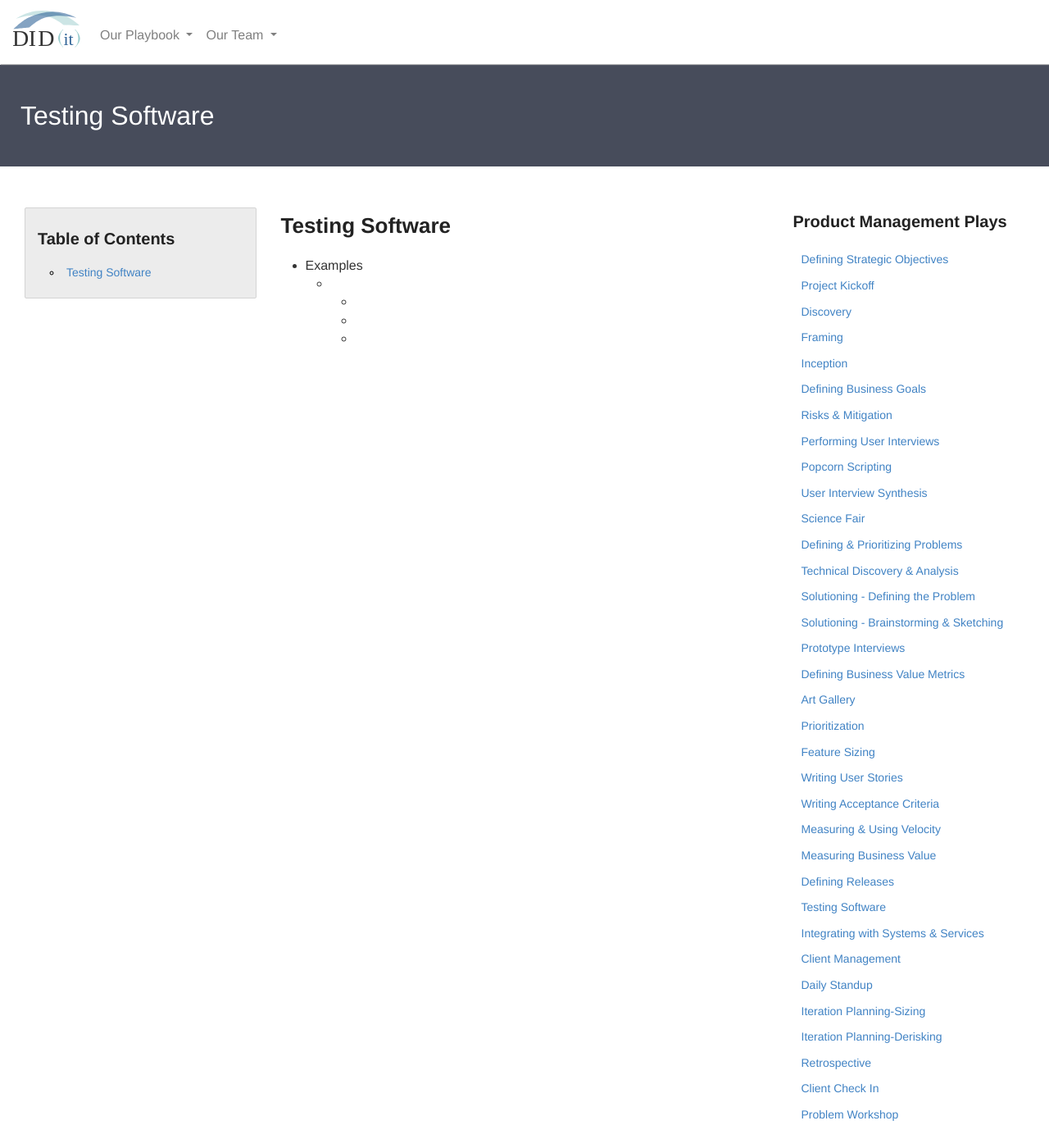
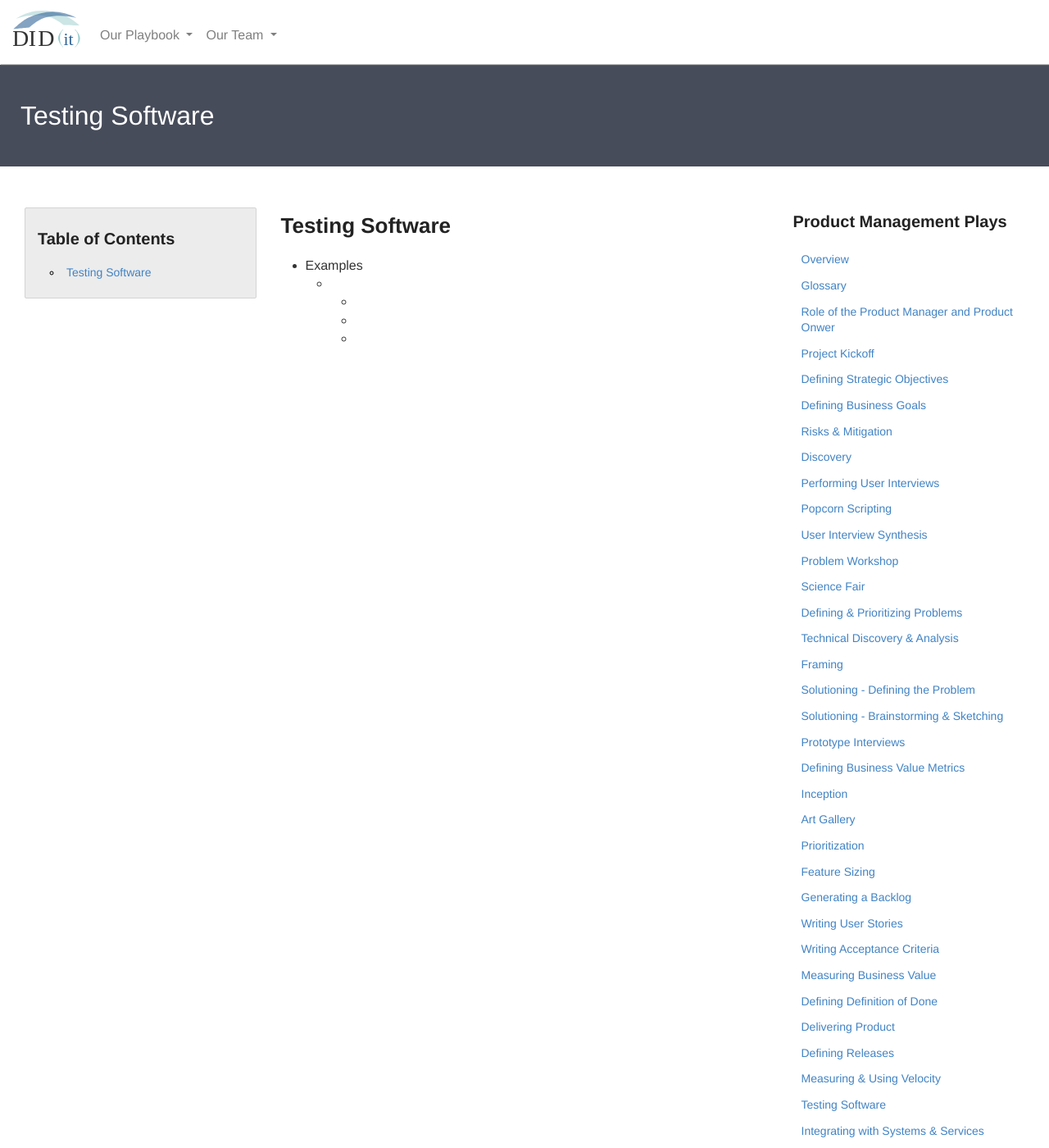
Before and after one commit to KnightPointSystems/kps_playbook, a Jekyll site: the page built from testing-software.md, in a window 1280 px wide and 1400 px high. Shown: the whole window at 82% size. Built offline with Jekyll 4.4.1, drawn with Linux system fonts in a browser that asks for light colours; nearby versions of some CDN libraries; some of the changed text lies outside the part shown.

Commit message:
Update product-plays.html
reorganized the navigation to fit our logical flow that we developed.  Would be great if the design team can come up with a good looking way to have main topics and sub topics.  For example, Project Kickoff is a main topic, and Defining Strategic Objectives is a sub topic of that one.

```diff
--- a/_includes/product-plays.html
+++ b/_includes/product-plays.html
@@ -1,40 +1,47 @@
 <div class="sideLinks">
             <h2>Product Management Plays</h2>
                 <ul>
+                    <li><a href="#">Overview</a></li>
+                    <li><a href="#">Glossary</a></li>
+                    <li><a href="#">Role of the Product Manager and Product Onwer</a></li>
+                    <li><a href="{{ site.baseurl }}/kickoff">Project Kickoff</a></li>
                     <li><a href="{{ site.baseurl }}/strategic-objectives">Defining Strategic Objectives</a></li>
-                    <li><a href="{{ site.baseurl }}/kickoff">Project Kickoff</a></li>
-                    <li><a href="{{ site.baseurl }}/discovery">Discovery</a></li>
-                    <li><a href="{{ site.baseurl }}/framing">Framing</a></li>
-                    <li><a href="{{ site.baseurl }}/inception">Inception</a></li>
                     <li><a href="{{ site.baseurl }}/business-goals">Defining Business Goals</a></li>
                     <li><a href="{{ site.baseurl }}/risks-mitigation">Risks &amp; Mitigation</a></li>
+                    <li><a href="{{ site.baseurl }}/discovery">Discovery</a></li>
                     <li><a href="{{ site.baseurl }}/user-interviews">Performing User Interviews</a></li>
                     <li><a href="{{ site.baseurl }}/popcorn-scripting">Popcorn Scripting</a></li>
                     <li><a href="{{ site.baseurl }}/interview-synthesis">User Interview Synthesis</a></li>
+                    <li><a href="{{ site.baseurl }}/problem-workshop">Problem Workshop</a></li>
                     <li><a href="{{ site.baseurl }}/science-fair">Science Fair</a></li>
                     <li><a href="{{ site.baseurl }}/defining-problems">Defining &amp; Prioritizing Problems</a></li>
                     <li><a href="#">Technical Discovery &amp; Analysis</a></li>
+                    <li><a href="{{ site.baseurl }}/framing">Framing</a></li>
                     <li><a href="#">Solutioning - Defining the Problem</a></li>
                     <li><a href="{{ site.baseurl }}/solutioning-sketching">Solutioning - Brainstorming &amp; Sketching</a></li>
                     <li><a href="#">Prototype Interviews</a></li>
                     <li><a href="{{ site.baseurl }}/business-metrics">Defining Business Value Metrics</a></li>
+                    <li><a href="{{ site.baseurl }}/inception">Inception</a></li>
                     <li><a href="#">Art Gallery</a></li>
                     <li><a href="{{ site.baseurl }}/prioritization">Prioritization</a></li>
                     <li><a href="#">Feature Sizing</a></li>
+                    <li><a href="#">Generating a Backlog</a></li>
                     <li><a href="#">Writing User Stories</a></li>
                     <li><a href="{{ site.baseurl }}/acceptance-criteria">Writing Acceptance Criteria</a></li>
+                    <li><a href="{{ site.baseurl }}/measuring-value">Measuring Business Value</a></li>
+                    <li><a href="#">Defining Definition of Done</a></li>
+                    <li><a href="#">Delivering Product</a></li>
+                    <li><a href="{{ site.baseurl }}/defining-releases">Defining Releases</a></li>
                     <li><a href="{{ site.baseurl }}/measuring-velocity">Measuring &amp; Using Velocity</a></li>
-                    <li><a href="{{ site.baseurl }}/measuring-value">Measuring Business Value</a></li>
-                    <li><a href="{{ site.baseurl }}/defining-releases">Defining Releases</a></li>
                     <li><a href="{{ site.baseurl }}/testing-software">Testing Software</a></li>
                     <li><a href="{{ site.baseurl }}/system-services">Integrating with Systems &amp; Services</a></li>
                     <li><a href="{{ site.baseurl }}/client-management">Client Management</a></li>
+                    <li><a href="#">Setting Up a Product Board</a></li>
+                    <li><a href="#">All the Meetings You Need</a></li>
                     <li><a href="{{ site.baseurl }}/daily-standup">Daily Standup</a></li>
                     <li><a href="{{ site.baseurl }}/iteration-sizing">Iteration Planning-Sizing</a></li>
                     <li><a href="{{ site.baseurl }}/iteration-derisking">Iteration Planning-Derisking</a></li>
                     <li><a href="{{ site.baseurl }}/retrospective">Retrospective</a></li>
                     <li><a href="{{ site.baseurl }}/check-in">Client Check In</a></li>
-                    <li><a href="{{ site.baseurl }}/problem-workshop">Problem Workshop</a></li>
-
                 </ul>
     </div>
```
